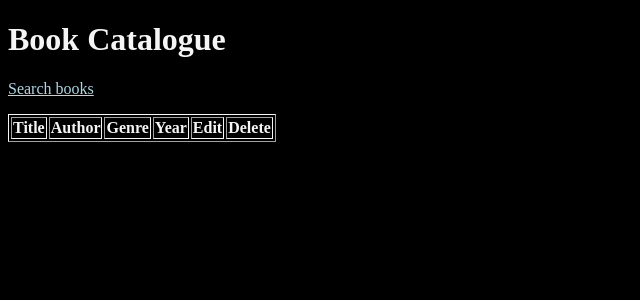
After one commit to roberto-stc/book-catalogue, a PHP site: template templates/index.twig in a window 1280 px wide. The commit adds this page. Shown: the top 300 px of the page, without its empty margins (0-640 px from the left). Run offline with PHP 8.4, Linux system fonts and the light colour scheme; the template is opened without the code that fills it, so the values that code supplies are empty; some libraries are stand-ins or nearby versions.

Commit message:
I changed index page to Twig

```diff
--- /dev/null
+++ b/templates/index.twig
@@ -0,0 +1,37 @@
+{% extends 'base.twig' %}
+{% block content %}
+
+<h1>Book Catalogue</h1>
+
+<p><a href="search.php">Search books</a></p>
+
+<table border="1">
+
+<tr>
+
+<th>Title</th>
+<th>Author</th>
+<th>Genre</th>
+<th>Year</th>
+<th>Edit</th>
+<th>Delete</th>
+
+</tr>
+
+{% for book in books %}
+
+<tr>
+
+<td>{{ book.title }}</td>
+<td>{{ book.author }}</td>
+<td>{{ book.genre }}</td>
+<td>{{ book.year }}</td>
+<td><a href="edit.php?id={{ book.id }}">Edit</a></td>
+<td><a href="delete.php?id={{ book.id }}">Delete</a></td>
+
+</tr>
+
+{% endfor %}
+
+</table>
+{% endblock %}
--- /dev/null
+++ b/twig.php
@@ -0,0 +1,6 @@
+<?php
+// personal note: to load Twig (installed with Composer)
+require 'vendor/autoload.php';
+// personal note: tell Twig that my templates are in the templates folder
+$loader = new \Twig\Loader\FilesystemLoader('templates');
+$twig = new \Twig\Environment($loader);
```
Also changed, not shown: index.php (+4 -48 lines).
